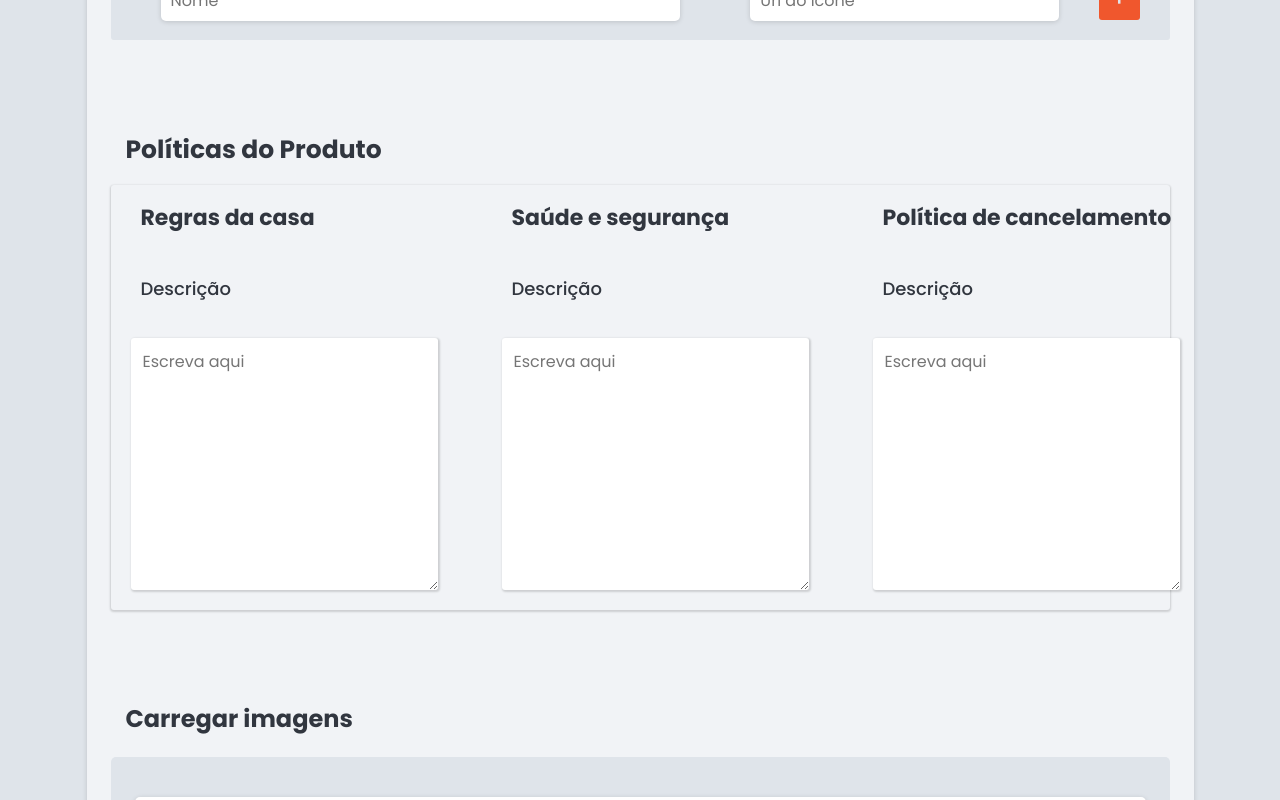
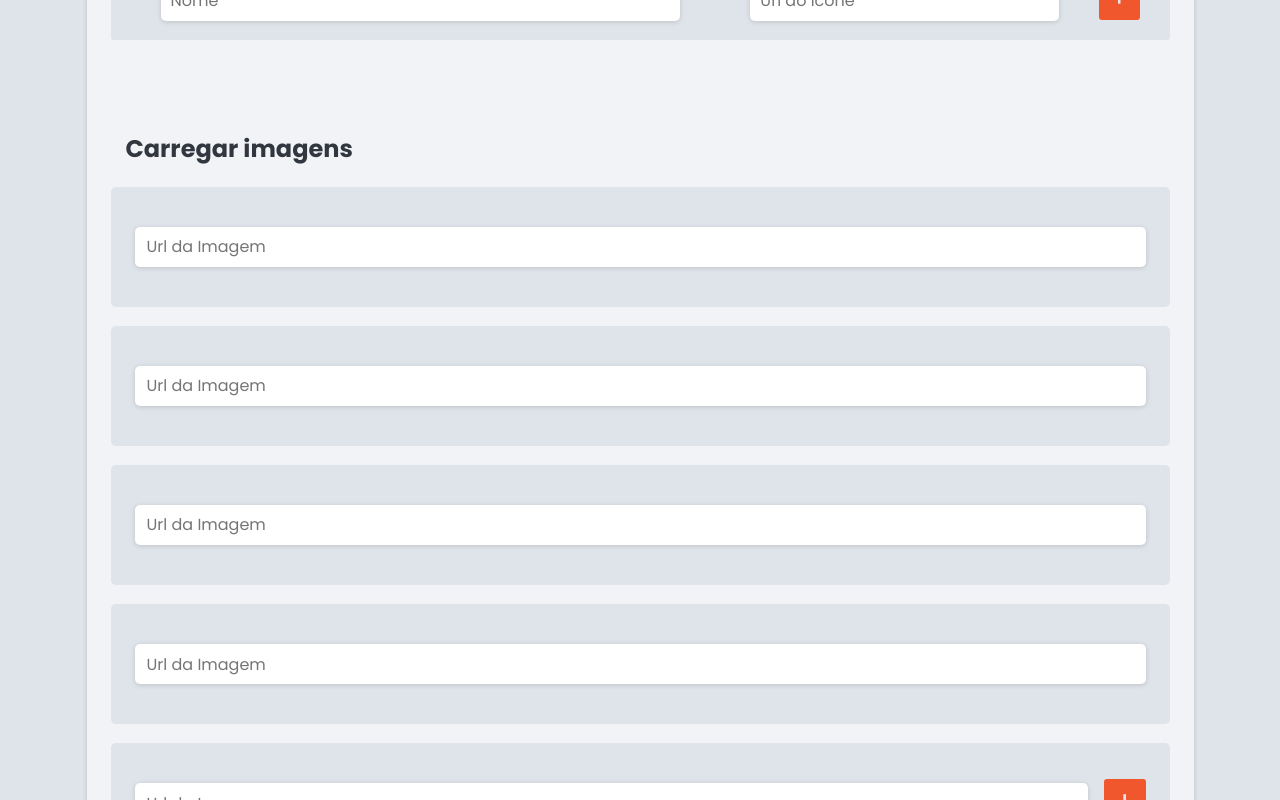
Before and after one commit to GabrielyPaz/projeto-integrador, a React (Vite) app: page /admin in a window 1280 px wide. Shown: the part 1220-2020 px from the top of the page. Built offline with nearby package versions, Linux system fonts and the light colour scheme.

Commit message:
comecando a mexer na admin page mas vou dormir

```diff
--- a/src/Components/AdminFormulario/AdminFormulario.jsx
+++ b/src/Components/AdminFormulario/AdminFormulario.jsx
@@ -1,7 +1,9 @@
-import { useState } from "react";
+import { useState, useContext } from "react";
 import styles from "./AdminFormulario.module.css";
-import { Link } from "react-router-dom";
+import { Link, useNavigate } from "react-router-dom";
 import { MdKeyboardArrowLeft } from "react-icons/md";
+import { api } from '../../services/api';
+import Swal from 'sweetalert2';
 
 export default function AdminFormulario() {
   const [atributoQtd, setAtributoQtd] = useState(1);
@@ -102,48 +104,7 @@ export default function AdminFormulario() {
             ))}
           </div>
 
-          <div className={styles.politica}>
 
-            <h2>Políticas do Produto</h2>
-
-            <div className={styles.politicaProd}>
-              <div className={styles.politicaItem}>
-
-                <h3>Regras da casa</h3>
-
-                <label htmlFor="">Descrição</label>
-                <textarea
-                  name=""
-                  id=""
-                  cols="20"
-                  rows="10"
-                  placeholder="Escreva aqui"
-                ></textarea>
-              </div>
-              <div className={styles.politicaItem}>
-                <h3>Saúde e segurança</h3>
-                <label htmlFor="">Descrição</label>
-                <textarea
-                  name=""
-                  id=""
-                  cols="20"
-                  rows="10"
-                  placeholder="Escreva aqui"
-                ></textarea>
-              </div>
-              <div className={styles.politicaItem}>
-                <h3>Política de cancelamento</h3>
-                <label htmlFor="">Descrição</label>
-                <textarea
-                  name=""
-                  id=""
-                  cols="20"
-                  rows="10"
-                  placeholder="Escreva aqui"
-                ></textarea>
-              </div>
-            </div>
-          </div>
 
           <div className={styles.carregarImagens}>
 
--- a/src/Components/AdminFormulario/AdminFormulario.module.css
+++ b/src/Components/AdminFormulario/AdminFormulario.module.css
@@ -13,7 +13,7 @@
 .adminTitle h1 {
   font-size: 24px;
   padding-top: 15px;
-  padding-left: 85px;
+  /* padding-left: 85px; */
   font-weight: bold;
 }
 
```
